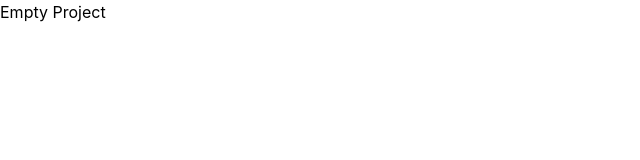
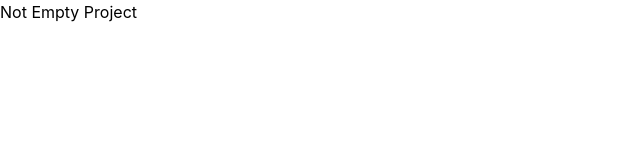
Before and after one commit to mmusta/todo-app, a React (Vite) app: page / in a window 1280 px wide. Shown: the top 160 px of the page, without its empty margins (0-640 px from the left). Built offline with nearby package versions, Linux system fonts and the light colour scheme.

Commit message:
feat: update app content

```diff
--- a/src/App.jsx
+++ b/src/App.jsx
@@ -1,7 +1,7 @@
 function App() {
   return (
     <div className="app">
-      Empty Project
+      Not Empty Project
     </div>
   );
 }
```
